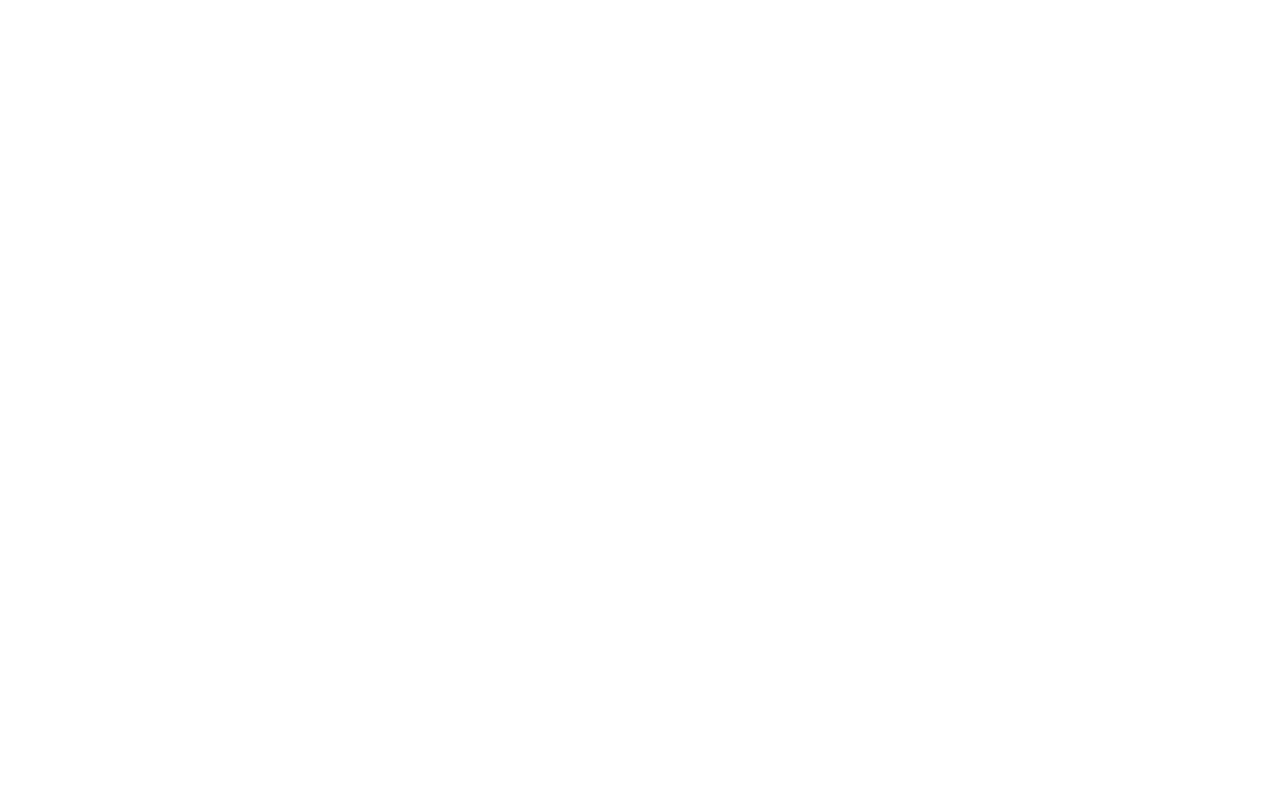
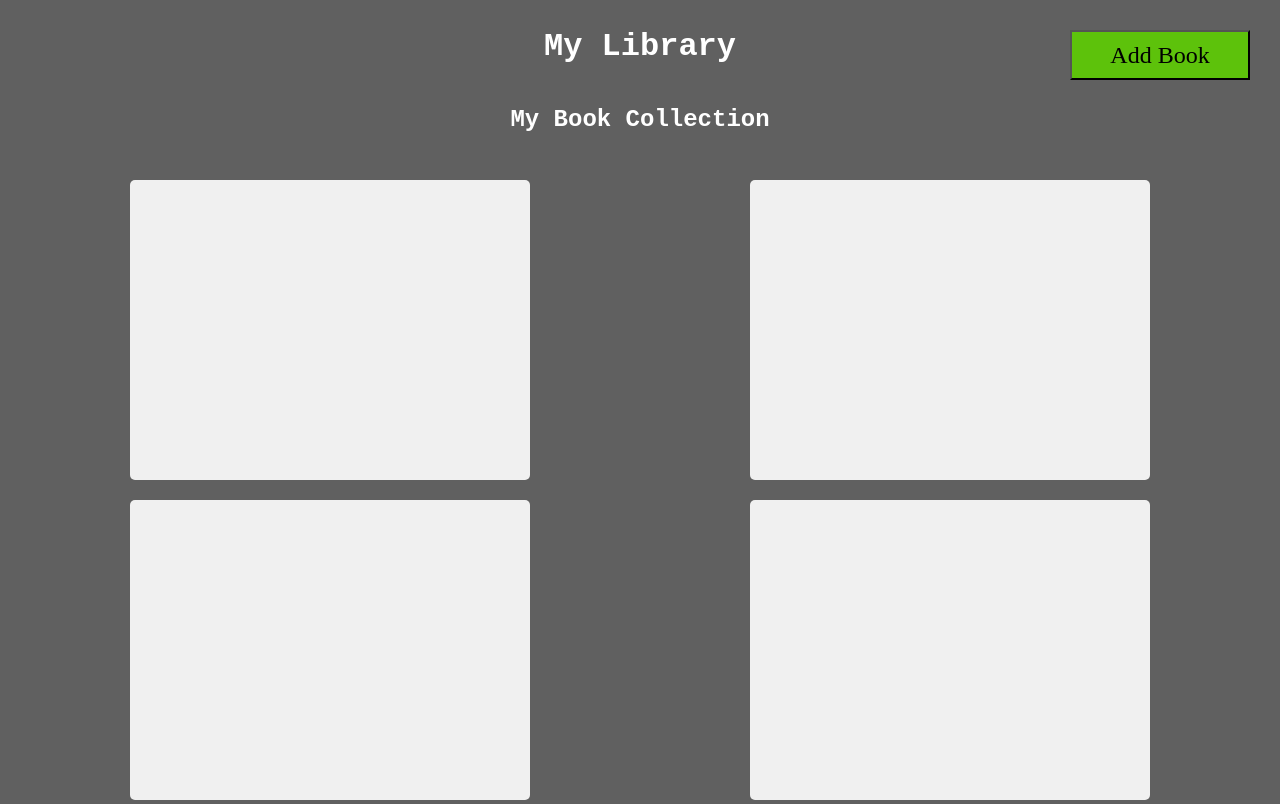
Before and after one commit to cooldudeachyut/library, a plain HTML site: page index.html in a window 1280 px wide. Shown: the top 804 px of the page. Drawn offline with Linux system fonts and the light colour scheme; a web font is replaced by a local one.

Commit message:
Adds grid UI to show added books as cards

```diff
--- a/index.html
+++ b/index.html
@@ -5,7 +5,16 @@
 		<title>Library</title>
 	</head>
 	<body id = "main">
-
+		<div id = "top-bar">
+			<h1>My Library</h1>
+			<h2>My Book Collection</h2>
+		</div>
+		<div id = "grid-container">
+			<div id = "book-grid">
+				<div></div><div></div><div></div><div></div><div></div><div></div><div></div><div></div><div></div><div></div><div></div>
+			</div>
+		</div>
+		<button type="button" id="add-book-button">Add Book</button>
 	</body>
 	<script src="scripts/main.js"></script>
 </html>
--- a/scripts/main.js
+++ b/scripts/main.js
@@ -0,0 +1,13 @@
+let myLibrary = [];
+
+function Book (title, author, year, publisher, genre) {
+	this.title = title;
+	this.year = year;
+	this.author = author;
+	this.publisher = publisher;
+	this.genre = genre;
+}
+
+function addBookToLibrary() {
+
+}
--- a/styles/style.css
+++ b/styles/style.css
@@ -0,0 +1,68 @@
+@import url('https://fonts.googleapis.com/css2?family=Uchen&display=swap');
+
+html {
+	height:100%;
+}
+
+#main {
+	width:100%;
+	overflow:auto;
+	margin:0;
+	background-color: rgba(0, 0, 0, 0.623);
+	font-family: monospace, sans-serif;
+	display:flex;
+	flex-direction: column;
+	align-items: flex-start;
+	justify-content: center;
+}
+
+#top-bar {
+	display:flex;
+	flex-direction: column;
+	align-items: center;
+	justify-content: center;
+	color: rgb(255, 255, 255);
+	width:100%;
+	height: 20vh;
+}
+
+#add-book-button {
+	position:fixed;
+	top:30px;
+	right: 30px;
+	height:50px;
+	width: 180px;
+	background-color: rgb(93, 194, 11);
+	font-family: 'Uchen', serif;
+	font-size:1.5rem;
+	font-weight: 500;
+	vertical-align: center;
+}
+
+#grid-container {
+	box-sizing: border-box;
+	width:100%;
+	height:100%;
+	display:flex;
+	align-items: center;
+	justify-content: center;
+}
+
+#book-grid {
+	padding:20px;
+	box-sizing: border-box;
+	width:calc(100% - 20px);
+	min-height: 80vh;
+	display:grid;
+	grid-template-columns: repeat(auto-fit, minmax(400px, 1fr));
+	grid-auto-rows: 300px;
+	justify-items: center;
+	gap:20px;
+}
+
+#book-grid div {
+	height:300px;
+	width:400px;
+	background-color: rgba(255, 255, 255, 0.904);
+	border-radius: 5px;
+}
```
